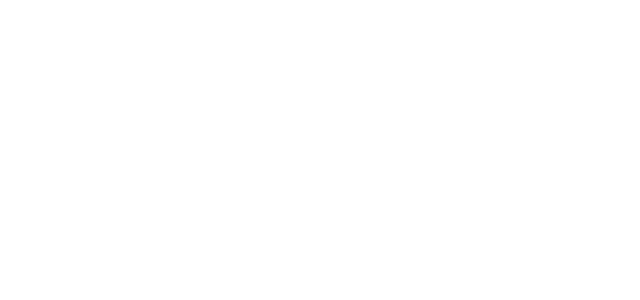
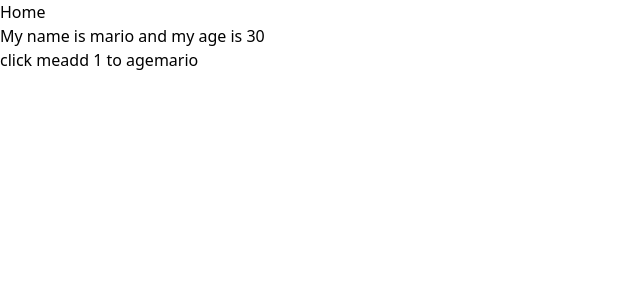
Before and after one commit to Marshall-Hao/blog-m, a Vue app: page / in a window 1280 px wide. Shown: the top 300 px of the page, without its empty margins (0-640 px from the left). Built offline with nearby package versions, Linux system fonts and the light colour scheme.

Commit message:
ref needs value

```diff
--- a/src/views/Home.vue
+++ b/src/views/Home.vue
@@ -1,12 +1,26 @@
 <template>
-
+  <div class="home">
+    <h1>Home</h1>
+    <p>My name is {{ name }} and my age is {{ age }}</p>
+    <button @click="handleClick">click me</button>
+    <button @click="age++">add 1 to age</button>
+    <input type="text" v-model="name">
+  </div>
 </template>
 
 <script>
-
+import { ref } from 'vue'
 export default {
   name: 'Home',
-  components: {
-  }
+  setup() {
+    const name = ref('mario')
+    const age = ref(30)
+    // const p = ref(null)
+    const handleClick = (e) => {
+      name.value = 'luigi'
+      age.value = 35
+    }
+    return { name, age, handleClick }
+  },
 }
 </script>
```
